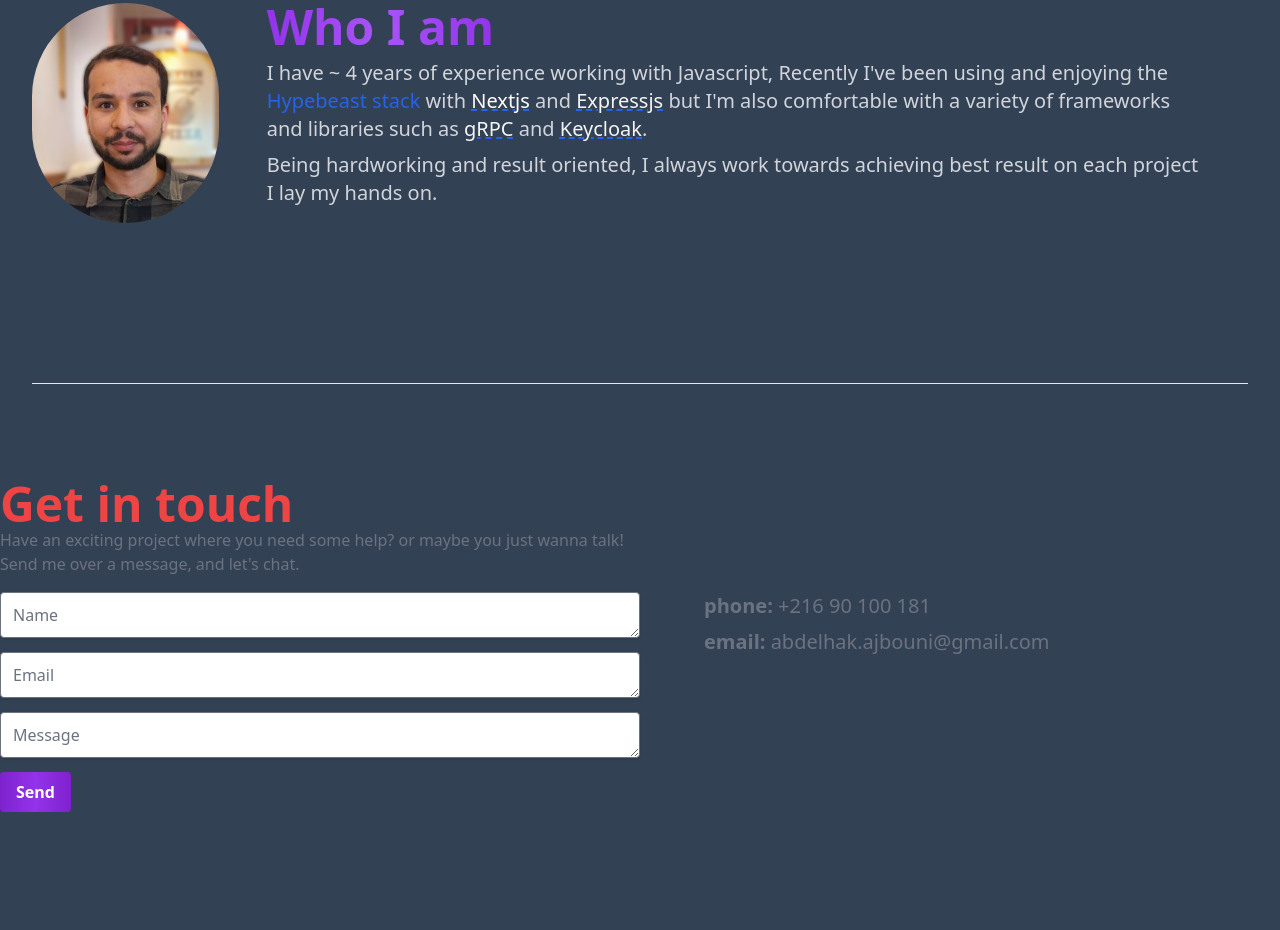
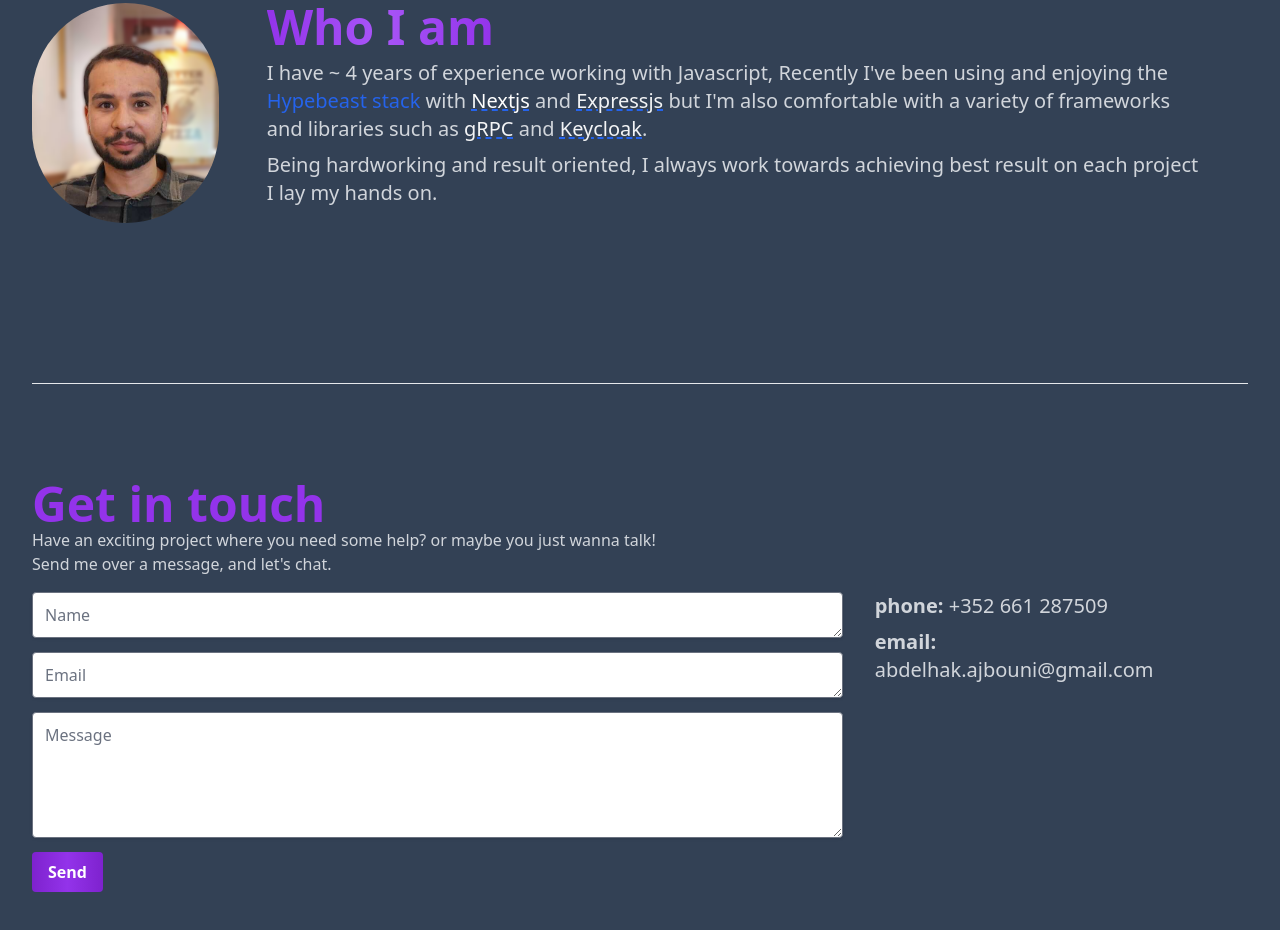
Before and after one commit to abdelhak-ajbouni/portfolio, an Astro site: page / in a window 1280 px wide. Shown: the part 805-1735 px from the top of the page. Built offline with nearby package versions, Linux system fonts and the light colour scheme; Astro itself is replaced by a stand-in of ours.

Commit message:
fix contact section

```diff
--- a/src/islands/Contact.tsx
+++ b/src/islands/Contact.tsx
@@ -1,26 +1,18 @@
-import React, { useState } from "react";
+import { useState } from "react";
 import { useForm } from "react-hook-form";
-import toast from 'react-hot-toast';
+import toast, { Toaster } from 'react-hot-toast';
 
+// TODO: how to import astro files?
+// import Container from "src/components/common/Container.astro";
+// import Connections from "./Connections.astro";
 import TextField from 'src/components/common/TextArea';
 import TextArea from 'src/components/common/TextArea';
 import Button from 'src/components/common/Button';
-// import Connections from "./Connections.astro";
 import { sendEmail } from 'src/libs/apis';
 
 export default function Contact({ }: Props) {
   const [loading, setLoading] = useState<boolean>(false)
   const { register, reset, clearErrors, handleSubmit, formState: { errors } } = useForm<FormInputs>();
-  // const { mutate: sendEmailMutation, isLoading } = useMutation(sendEmail, {
-  //   onSuccess: () => {
-  //     toast.success('Nice! I\'ll get back to you soon.');
-  //     reset()
-  //     clearErrors(["name", "email", "message"])
-  //   },
-  //   onError: () => {
-  //     toast.error('Oops! email wasn\'t sent.');
-  //   }
-  // })
 
   const sendEmailMutation = async (data: FormInputs) => {
     setLoading(true)
@@ -32,12 +24,13 @@ export default function Contact({ }: Props) {
   }
 
   return (
-    <div id="contact" className="contact mb-32">
-      <h2 className="text-5xl text-red-500 font-bold ">Get in touch</h2>
-      <p className="text-l text-gray-500">Have an exciting project where you need some help? or maybe you just wanna talk!</p>
-      <p className="text-l text-gray-500 mb-4">Send me over a message, and let&apos;s chat.</p>
+    <div className="container">
+      <div id="contact" className="mb-32">
+        <h2 className="text-5xl text-purple-600 font-bold ">Get in touch</h2>
+        <p className="text-l text-gray-300">Have an exciting project where you need some help? or maybe you just wanna talk!</p>
+        <p className="text-l text-gray-300 mb-4">Send me over a message, and let&apos;s chat.</p>
         <div className='flex'>
-        <form className='w-1/2' onSubmit={handleSubmit((data) => sendEmailMutation(data))}>
+          <form className='w-2/3' onSubmit={handleSubmit((data) => sendEmailMutation(data))}>
             <div className="relative">
               <TextField register={register} label="Name" required />
               {errors.name?.type === 'required' && <p className="text-sm text-red-500 absolute right-[15px] top-[15px]">Whats your name?</p>}
@@ -47,7 +40,7 @@ export default function Contact({ }: Props) {
               {errors.email?.type === 'required' && <p className="text-sm text-red-500 absolute right-[15px] top-[15px]">Whats your email?</p>}
             </div>
             <div className="relative">
-            <TextArea register={register} label="Message" required />
+              <TextArea register={register} label="Message" required rows={5} />
               {errors.message?.type === 'required' && <p className="text-sm text-red-500 absolute right-[15px] top-[15px]">Whats your message?</p>}
             </div>
 
@@ -57,15 +50,17 @@ export default function Contact({ }: Props) {
               loading={loading}
             />
           </form>
-        <div className='w-1/2 px-16'>
-          <p className="text-xl text-gray-500 mb-2">
-            <b>phone:</b> +216 90 100 181
+          <div className='w-1/3 px-8'>
+            <p className="text-xl text-gray-300 mb-2">
+              <b>phone:</b> +352 661 287509
             </p>
-          <p className="text-xl text-gray-500 mb-2">
+            <p className="text-xl text-gray-300 mb-2">
               <b>email:</b> abdelhak.ajbouni@gmail.com
             </p>
             {/* <Connections /> */}
           </div>
+        </div>
+        <Toaster position="bottom-center" />
       </div>
     </div>
   );
```
Lines whose indentation alone changed are shown as unchanged.
